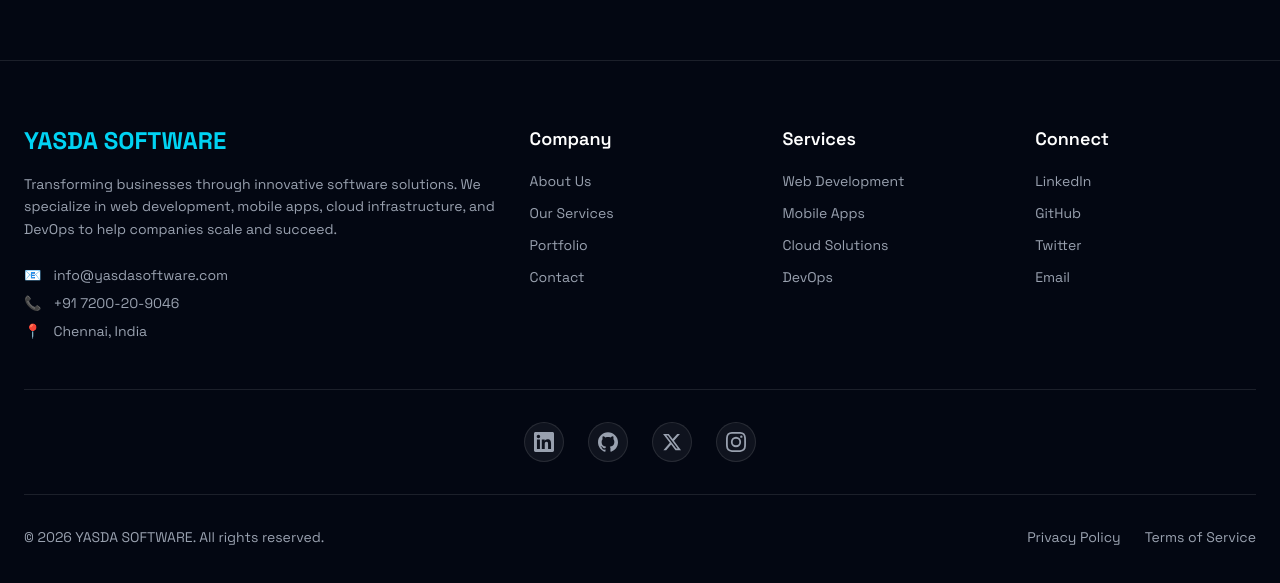
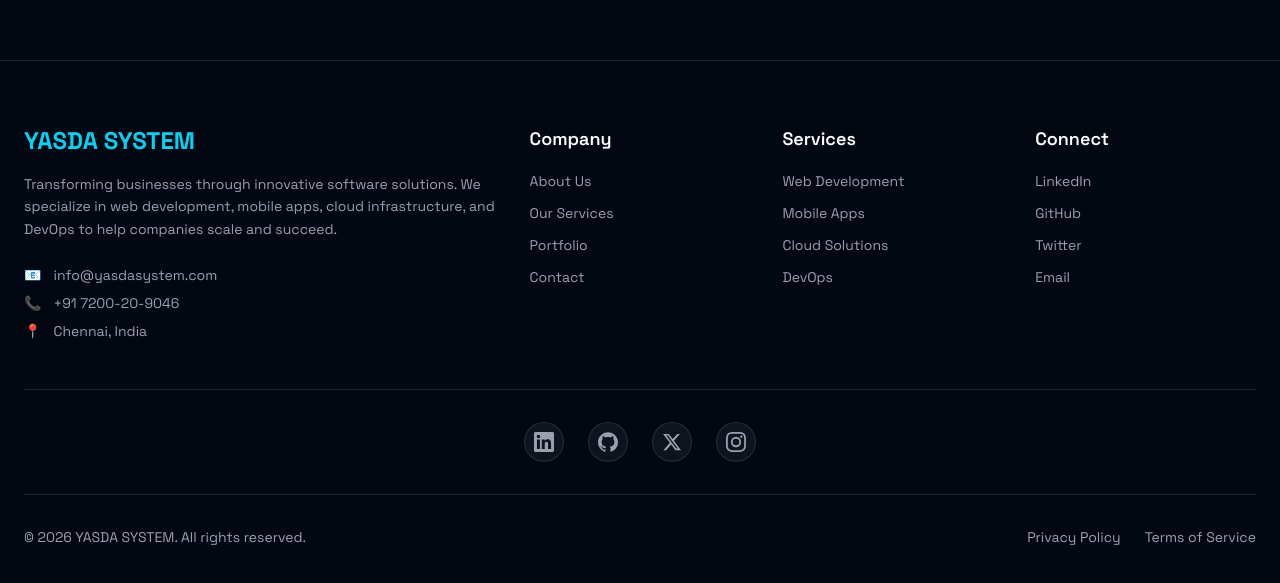
Before and after one commit to Tharun-JD/YasDa-WebSite, a React (Vite) app: page /contact in a window 1280 px wide. Shown: the part 2151-2734 px from the top of the page. Built offline with nearby package versions, Linux system fonts and the light colour scheme.

Commit message:
old change

```diff
--- a/index.html
+++ b/index.html
@@ -3,7 +3,7 @@
   <head>
     <meta charset="UTF-8" />
     <meta name="viewport" content="width=device-width, initial-scale=1.0" />
-    <title>Yasda Software</title>
+    <title>Yasda System</title>
     <link rel="preconnect" href="https://fonts.googleapis.com" />
     <link rel="preconnect" href="https://fonts.gstatic.com" crossorigin />
     <link
--- a/src/About.jsx
+++ b/src/About.jsx
@@ -19,7 +19,7 @@
   }, []);
 
   const timeline = [
-    { year: "2020", title: "INITIALIZATION", description: "YASDA SOFTWARE was forged in the peak of digital acceleration, targeting mission-critical enterprise gaps.", achievement: "FOUNDED" },
+    { year: "2020", title: "INITIALIZATION", description: "YASDA SYSTEM was forged in the peak of digital acceleration, targeting mission-critical enterprise gaps.", achievement: "FOUNDED" },
     { year: "2021", title: "INFRASTRUCTURE CORE", description: "Scaled to 5 veteran engineers and deployed our first Tier-1 SaaS backbone for global manufacturing.", achievement: "10+ SYSTEMS" },
     { year: "2022", title: "CLOUD ORCHESTRATION", description: "Achieved absolute AWS & Proxmox mastery with zero-downtime records across 12 high-traffic nodes.", achievement: "99.99% UPTIME" },
     { year: "2023", title: "NEURAL SYNTHESIS", description: "Pioneered ML-driven visual inspection for the manufacturing sector's 18+ precision machines.", achievement: "AI LEADER" },
@@ -80,7 +80,7 @@
                 <div className="relative z-10 text-black font-bold translate-y-20 group-[.visible]:translate-y-0 transition-all duration-1000 delay-300">
                   <div className="space-y-6">
                     <p className="text-sm md:text-base leading-relaxed tracking-tight">
-                      <span className="bg-black text-cyan-400 px-2 py-0.5 mr-1">YASDA SOFTWARE</span> is an elite IT engineering collective dedicated to forging the high-performance digital backbones of the modern world. Specializing in <span className="italic font-black opacity-80">TECHNICAL BRUTALISM</span> and <span className="italic font-black opacity-80">RADICAL ENGINEERING</span>, we eliminate the unnecessary noise of conventional software development to focus on pure, mission-critical infrastructure.
+                      <span className="bg-black text-cyan-400 px-2 py-0.5 mr-1">YASDA SYSTEM</span> is an elite IT engineering collective dedicated to forging the high-performance digital backbones of the modern world. Specializing in <span className="italic font-black opacity-80">TECHNICAL BRUTALISM</span> and <span className="italic font-black opacity-80">RADICAL ENGINEERING</span>, we eliminate the unnecessary noise of conventional software development to focus on pure, mission-critical infrastructure.
                     </p>
                     <p className="text-[11px] md:text-[13px] leading-relaxed uppercase tracking-[0.2em] text-black/70 border-l-2 border-black/20 pl-4">
                       Our expertise spans complex system architecture, industrial automation, and enterprise-scale SaaS solutions, ensuring absolute reliability in high-pressure digital environments.
--- a/src/Home.jsx
+++ b/src/Home.jsx
@@ -4,7 +4,6 @@
 import CountUp from './components/CountUp';
 import GlowCard from './components/GlowCard';
 import logoIcon from './assets/logo1.png';
-import heroVideo from './assets/hero1.mp4';
 
 const SkillBar = ({ name, percentage, description, isVisible, delay }) => {
   const barRef = useRef(null);
@@ -43,7 +42,41 @@
   const [aboutVisible, setAboutVisible] = useState(false);
   const heroRef = useRef(null);
 
+  // Hero name dramatic reveal animation using anime.js
+  useEffect(() => {
+    // Set initial hidden state
+    anime.set('.hero-word', { opacity: 0, translateY: 80, skewY: 6 });
+    anime.set('.hero-tagline', { opacity: 0, translateY: 24 });
 
+    const tl = anime.timeline({ easing: 'easeOutExpo' });
+
+    // YASDA slams in from below
+    tl.add({
+      targets: '#hero-yasda',
+      opacity: [0, 1],
+      translateY: [80, 0],
+      skewY: [6, 0],
+      duration: 1000,
+      delay: 300,
+    })
+      // SOFTWARE slams in with overlap
+      .add({
+        targets: '#hero-software',
+        opacity: [0, 1],
+        translateY: [80, 0],
+        skewY: [6, 0],
+        duration: 1000,
+      }, '-=600')
+      // Tagline fades up
+      .add({
+        targets: '.hero-tagline',
+        opacity: [0, 1],
+        translateY: [24, 0],
+        duration: 900,
+      }, '-=300');
+
+    return () => tl.pause();
+  }, []);
 
   // Interactive Hero Tracking (3D Tilt)
   useEffect(() => {
@@ -121,18 +154,15 @@
     <main className="text-white selection:bg-cyan-400 selection:text-black overflow-x-hidden perspective-3d">
       {/* Cinematic 3D Hero Section */}
       <section className="h-screen relative flex items-center justify-center overflow-hidden preserve-3d">
-        {/* Layer 0: Hero Video Background */}
-        <div className="absolute inset-0 z-0">
-          <video
-            autoPlay
-            loop
-            muted
-            playsInline
-            className="absolute inset-0 w-full h-full object-cover"
-          >
-            <source src={heroVideo} type="video/mp4" />
-          </video>
-          <div className="absolute inset-0 bg-black/30" />
+        {/* Layer 0: Blur White Circle */}
+        <div className="absolute inset-0 z-0 flex items-center justify-center">
+          <div
+            className="absolute w-[1000px] h-[1000px] rounded-full"
+            style={{
+              background: 'radial-gradient(circle, rgba(255,255,255,0.3) 0%, rgba(255,255,255,0) 70%)',
+              filter: 'blur(60px)'
+            }}
+          />
         </div>
 
         {/* Layer 1: 3D Grid Floor */}
@@ -146,10 +176,38 @@
         </div>
 
 
-        {/* Scroll Indicator */}
-        <div className="absolute bottom-12 left-1/2 -translate-x-1/2 z-30 animate-bounce-subtle">
-          <div className="w-1 h-16 bg-gradient-to-b from-cyan-400 to-transparent opacity-50" />
+        {/* Layer 3: Cinematic Text Entrance */}
+        <div className="relative z-20 text-center px-6 preserve-3d" ref={heroRef}>
+          <div className="space-y-4">
+            <h1
+              className="font-[1000] italic uppercase tracking-[-0.05em] flex flex-col items-center"
+              style={{ fontSize: 'clamp(3rem, 12vw, 10rem)', lineHeight: 0.85 }}
+            >
+              {/* YASDA */}
+              <span
+                id="hero-yasda"
+                className="hero-word block relative"
+                style={{ color: 'white' }}
+              >
+                YASDA
+              </span>
+              {/* SOFTWARE */}
+              <span
+                id="hero-software"
+                className="hero-word block relative"
+                style={{ color: '#22d3ee', textShadow: '0 0 40px rgba(34,211,238,0.4)' }}
+              >
+                SOFTWARE
+              </span>
+            </h1>
+            <div className="hero-tagline flex items-center justify-center gap-6 mt-12">
+              <div className="h-px w-24 bg-cyan-400/50" />
+              <p className="text-xl md:text-2xl font-black uppercase tracking-[0.5em] text-white/50 italic">"We don't follow trends. We build the future."</p>
+              <div className="h-px w-24 bg-cyan-400/50" />
+            </div>
+          </div>
         </div>
+
       </section>
 
       {/* About Section - Asymmetric Grid */}
@@ -169,7 +227,7 @@
               </h2>
               <div className="space-y-8 text-gray-400 text-lg leading-relaxed">
                 <p>
-                  <b className='text-cyan-400 font-extrabold text-xl tracking-wider animate-pulse'>YASDA SOFTWARE</b> is an elite engineering collective forged in 2021. We eliminate the noise of modern software delivery, focusing on pure, high-performance digital infrastructure.
+                  <b className='text-cyan-400 font-extrabold text-xl tracking-wider animate-pulse'>YASDA SYSTEM</b> is an elite engineering collective forged in 2021. We eliminate the noise of modern software delivery, focusing on pure, high-performance digital infrastructure.
                 </p>
                 <p>
                   Our DNA is built on <strong className="text-white">Radical Reliability</strong>—where mission-critical resilience is the baseline, and extraordinary precision is the result.
--- a/src/components/Footer.jsx
+++ b/src/components/Footer.jsx
@@ -29,7 +29,7 @@
         { label: "LinkedIn", href: "https://linkedin.com", external: true },
         { label: "GitHub", href: "https://github.com", external: true },
         { label: "Twitter", href: "https://twitter.com", external: true },
-        { label: "Email", href: "mailto:info@yasdasoftware.com", external: true }
+        { label: "Email", href: "mailto:info@yasdasystem.com", external: true }
       ]
     }
   ];
@@ -42,7 +42,7 @@
           {/* Brand */}
           <div className="lg:col-span-2">
             <Link to="/" className="inline-block mb-4">
-              <span className="text-2xl font-bold text-cyan-400">YASDA SOFTWARE</span>
+              <span className="text-2xl font-bold text-cyan-400">YASDA SYSTEM</span>
             </Link>
             <p className="text-gray-400 mb-6 leading-relaxed text-sm">
               Transforming businesses through innovative software solutions. We specialize in web development, mobile apps, cloud infrastructure, and DevOps to help companies scale and succeed.
@@ -50,7 +50,7 @@
             <div className="space-y-2 text-sm">
               <div className="flex items-center gap-3 text-gray-400">
                 <span className="text-cyan-400">📧</span>
-                <a href="mailto:info@yasdasoftware.com" className="hover:text-cyan-400 transition-colors">info@yasdasoftware.com</a>
+                <a href="mailto:info@yasdasystem.com" className="hover:text-cyan-400 transition-colors">info@yasdasystem.com</a>
               </div>
               <div className="flex items-center gap-3 text-gray-400">
                 <span className="text-cyan-400">📞</span>
@@ -128,7 +128,7 @@
         <div className="border-t border-white/10 pt-8">
           <div className="flex flex-col md:flex-row justify-between items-center gap-4">
             <div className="text-gray-400 text-sm">
-              © {year} YASDA SOFTWARE. All rights reserved.
+              © {year} YASDA SYSTEM. All rights reserved.
             </div>
             <div className="flex gap-6 text-sm">
               <Link to="/about" className="text-gray-400 hover:text-cyan-400 transition-colors">Privacy Policy</Link>
--- a/src/components/LogoAnimation.jsx
+++ b/src/components/LogoAnimation.jsx
@@ -7,7 +7,7 @@
             <div className="opacity-0 scale-75 animate-cinematic">
                 <img
                     src={logoIcon}
-                    alt="Yasda Software Logo"
+                    alt="YASDA SYSTEM Logo"
                     className="w-[min(78vw,520px)] h-auto object-contain glow-cyan animate-logo-pulse"
                 />
             </div>
--- a/src/components/NameReveal.jsx
+++ b/src/components/NameReveal.jsx
@@ -5,7 +5,7 @@
 const NameReveal = ({ config, mode, progress }) => {
     const containerRef = useRef(null);
     const isInitialBrand = mode === 'initial' || mode === 'nav-home' || !mode;
-    const text = config?.text || 'YASDA SOFTWARE';
+    const text = config?.text || 'YASDA SYSTEM';
     const words = text.split(' ');
 
     const [displayChars, setDisplayChars] = useState(() =>
@@ -87,7 +87,7 @@
                 />
             )}
 
-            {/* Single straight line: YASDA SOFTWARE */}
+            {/* Single straight line: YASDA SYSTEM */}
             <div className="w-full flex mt-45 justify-center px-2 relative">
                 <h1
                     className="font-black italic uppercase text-center whitespace-nowrap"
@@ -196,7 +196,7 @@
                             opacity: 0,
                         }}
                     >
-                        " INNOVATION IS OUR DEFAULT SETTING "
+    INNOVATION IS OUR DEFAULT SETTING
                     </p>
                 </div>
             )}
--- a/src/components/Navbar.jsx
+++ b/src/components/Navbar.jsx
@@ -61,7 +61,7 @@
             <img src={logoIcon} alt="YASDA Icon" className="w-10 h-10 object-contain group-hover:scale-110 transition-transform duration-300" />
             <div className="flex flex-col">
               <span className="text-white font-black text-xl tracking-[0.2em] uppercase leading-none group-hover:text-cyan-400 transition-colors">YASDA</span>
-              <span className="text-cyan-400 font-bold text-[9px] tracking-[0.6em] uppercase mt-1 opacity-80">SOFTWARE</span>
+              <span className="text-cyan-400 font-bold text-[9px] tracking-[0.6em] uppercase mt-1 opacity-80">SYSTEM</span>
             </div>
           </Link>
 
--- a/src/components/Preloader.jsx
+++ b/src/components/Preloader.jsx
@@ -42,13 +42,13 @@
   // Route-specific Content Configuration
   const getContent = () => {
     switch (mode) {
-      case 'nav-home': return { text: "YASDA SOFTWARE", accent: "text-cyan-400", overlay: "default-grid" };
+      case 'nav-home': return { text: "YASDA SYSTEM", accent: "text-cyan-400", overlay: "default-grid" };
       case 'nav-about': return { text: "ABOUT", accent: "text-cyan-400", overlay: "about-scan" };
       case 'nav-services': return { text: "SERVICES", accent: "text-blue-500", overlay: "matrix-rain" };
       case 'nav-portfolio': return { text: "PORTFOLIO", accent: "text-white", overlay: "lens-shutter" };
       case 'nav-client': return { text: "CLIENTS", accent: "text-cyan-300", overlay: "star-field" };
       case 'nav-contact': return { text: "CONNECT", accent: "text-cyan-500", overlay: "wave-pulse" };
-      default: return { text: "YASDA SOFTWARE", accent: "text-cyan-400", overlay: "default-grid" };
+      default: return { text: "YASDA SYSTEM", accent: "text-cyan-400", overlay: "default-grid" };
     }
   };
 
```
Also changed, not shown: 1 other file (tests, documents, lock files or other folders).
